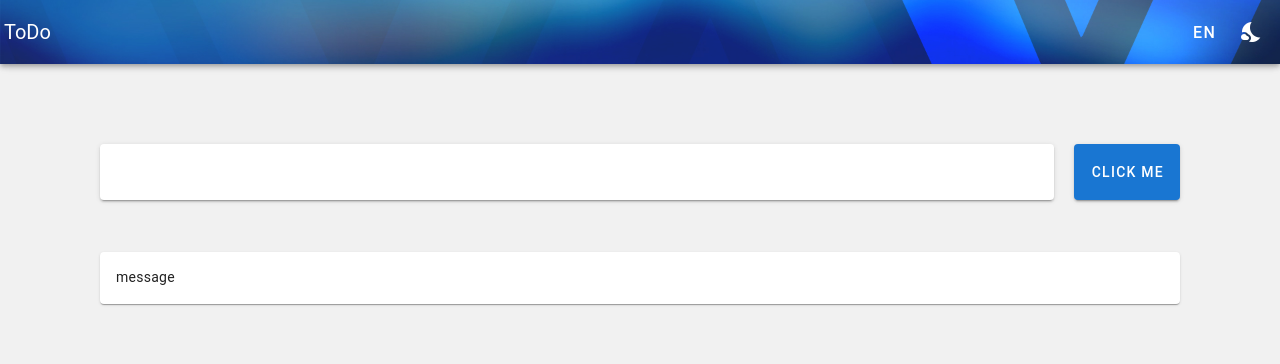
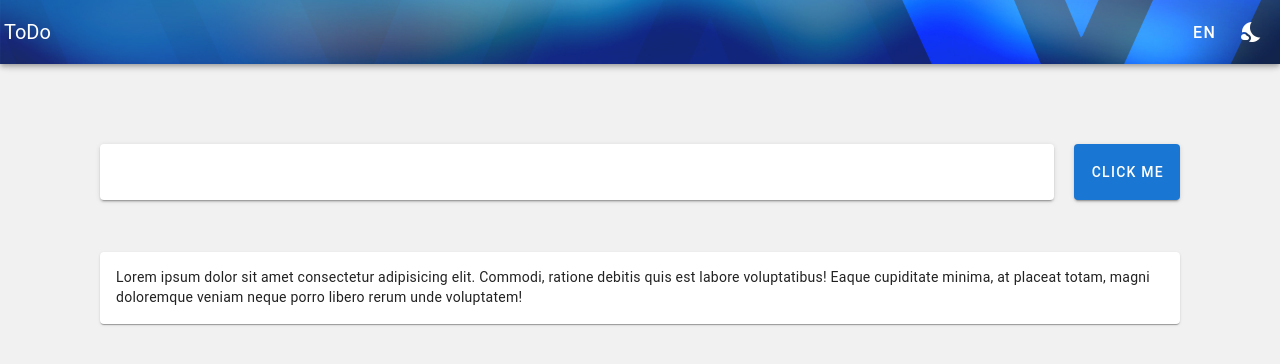
Before and after one commit to idenisovs/hello-vuejs, a Vue app: page / in a window 1280 px wide. Shown: the top 364 px of the page. Built offline with nearby package versions, Linux system fonts and the light colour scheme.

Commit message:
Pass message ref to ToDo item.

```diff
--- a/src/components/ToDoList.vue
+++ b/src/components/ToDoList.vue
@@ -7,5 +7,5 @@
 </script>
 
 <template>
-    <ToDoItem message="message" />
+    <ToDoItem :message="message" />
 </template>
```
